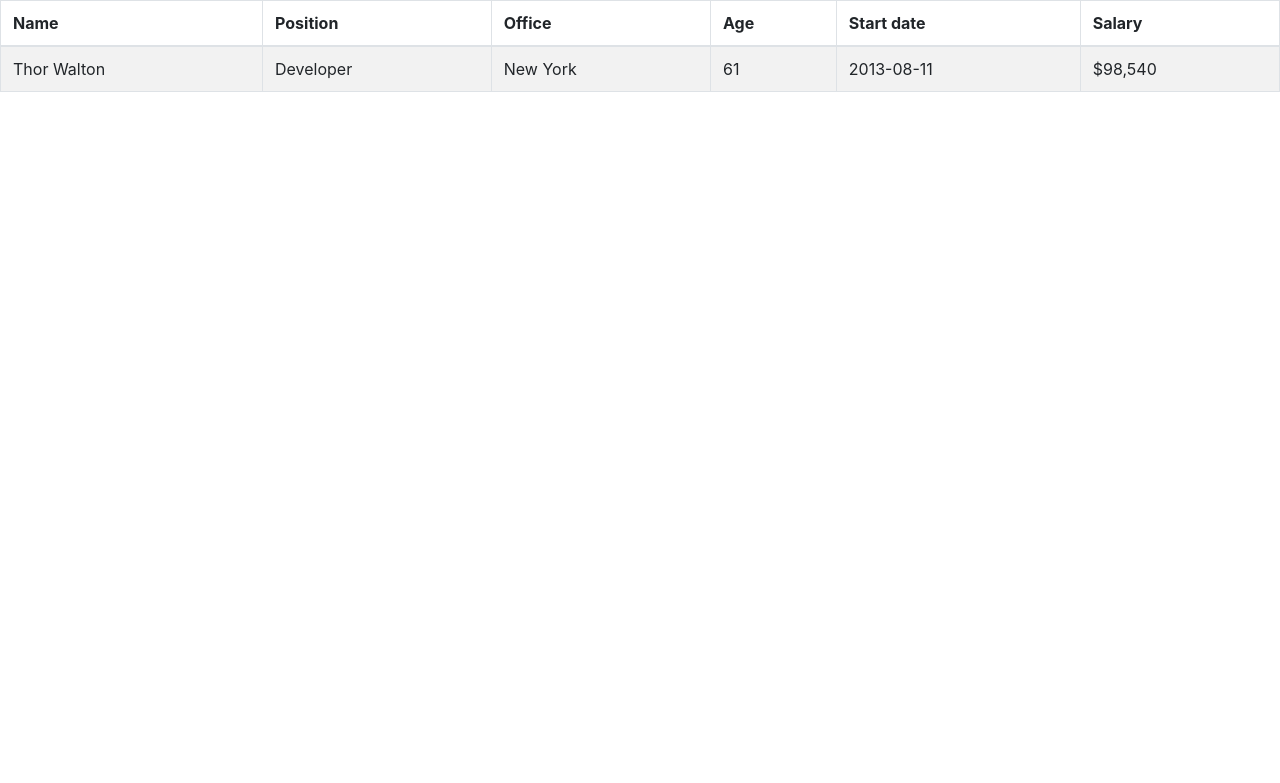
After one commit to nurzaman-now/laundry, a PHP site: page /admin/service_upload.php in a window 1280 px wide. The commit adds this page. Shown: the top 783 px of the page. Run offline with PHP 8.4, Linux system fonts and the light colour scheme; some libraries are stand-ins or nearby versions.

Commit message:
update table style

```diff
--- a/admin/component/header.php
+++ b/admin/component/header.php
@@ -7,6 +7,8 @@
   <meta name="viewport" content="width=device-width, initial-scale=1.0">
 
   <link rel="stylesheet" href="https://cdn.jsdelivr.net/npm/bootstrap@4.6.2/dist/css/bootstrap.min.css" integrity="sha384-xOolHFLEh07PJGoPkLv1IbcEPTNtaed2xpHsD9ESMhqIYd0nLMwNLD69Npy4HI+N" crossorigin="anonymous">
+  <link rel="stylesheet" href="https://cdnjs.cloudflare.com/ajax/libs/twitter-bootstrap/4.5.2/css/bootstrap.css">
+  <link rel="stylesheet" href="https://cdn.datatables.net/1.13.1/css/dataTables.bootstrap4.min.css">
   <link href="../assets/css/styles.css" rel="stylesheet" />
   <link rel="icon" href="../../images/logo.png">
   <title>Laundry</title>
--- a/admin/component/navbar.php
+++ b/admin/component/navbar.php
@@ -5,7 +5,7 @@
     <div class="list-group list-group-flush">
       <a class="list-group-item list-group-item-action list-group-item-light p-3" href="index.php">Dashboard</a>
       <a class="list-group-item list-group-item-action list-group-item-light p-3" href="service_type.php">Service Type</a>
-      <a class="list-group-item list-group-item-action list-group-item-light p-3" href="#!">Service Add</a>
+      <a class="list-group-item list-group-item-action list-group-item-light p-3" href="service_upload.php">Service Add</a>
       <a class="list-group-item list-group-item-action list-group-item-light p-3" href="#!">Order</a>
       <a class="list-group-item list-group-item-action list-group-item-light p-3" href="#!">Users</a>
     </div>
--- a/admin/service_type.php
+++ b/admin/service_type.php
@@ -64,7 +64,7 @@ $read = read($table, "*");
           <div class="row">
             <div class="col-md-12">
               <div class="table-wrap">
-                <table class="table table-striped">
+                <table table id="tables" class="table table-striped table-bordered" style="width:100%">
                   <thead>
                     <tr>
                       <th>No.</th>
--- /dev/null
+++ b/admin/service_upload.php
@@ -0,0 +1,38 @@
+<html lang="en">
+
+<head>
+  <meta charset="UTF-8">
+  <meta http-equiv="X-UA-Compatible" content="IE=edge">
+  <meta name="viewport" content="width=device-width, initial-scale=1.0">
+  <link rel="stylesheet" href="https://cdnjs.cloudflare.com/ajax/libs/twitter-bootstrap/4.5.2/css/bootstrap.css">
+  <link rel="stylesheet" href="https://cdn.datatables.net/1.13.1/css/dataTables.bootstrap4.min.css">
+  <title>Document</title>
+</head>
+
+<body>
+
+  <table id="tables" class="table table-striped table-bordered" style="width:100%">
+    <thead>
+      <tr>
+        <th>Name</th>
+        <th>Position</th>
+        <th>Office</th>
+        <th>Age</th>
+        <th>Start date</th>
+        <th>Salary</th>
+      </tr>
+    </thead>
+    <tbody>
+      <tr>
+        <td>Thor Walton</td>
+        <td>Developer</td>
+        <td>New York</td>
+        <td>61</td>
+        <td>2013-08-11</td>
+        <td>$98,540</td>
+      </tr>
+    </tbody>
+  </table>
+</body>
+
+</html>
```
Also changed, not shown: admin/component/footer.php (+9 -0 lines).
